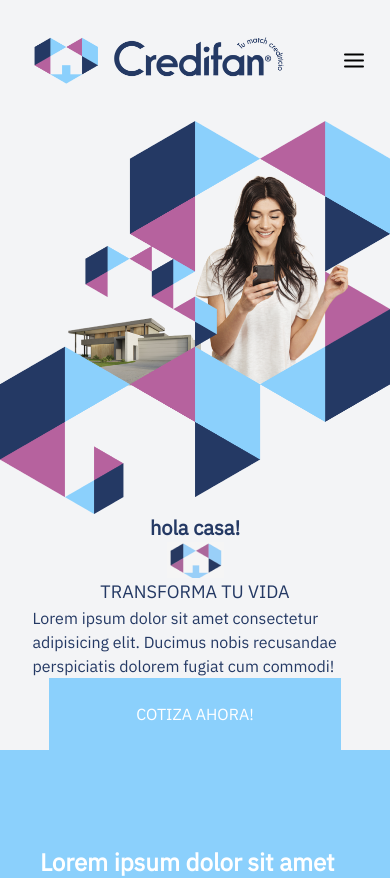
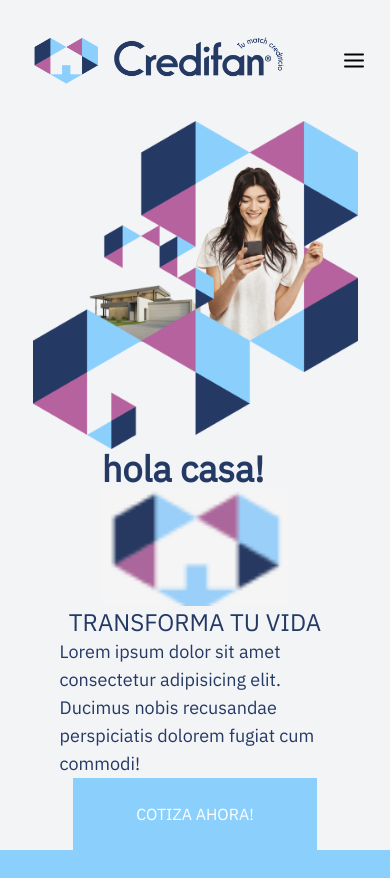
Before and after one commit to DonytXz/credifan, a React (Create React App) app: page / in a window 390 px wide. Shown: the top 878 px of the page. Built offline with nearby package versions, Linux system fonts and the light colour scheme.

Commit message:
[UPDATED] responsive home

```diff
--- a/src/components/Landing/Home.jsx
+++ b/src/components/Landing/Home.jsx
@@ -7,19 +7,28 @@ const Home = () => {
   return (
     <>
       <Header />
-      <div className="flex flex-col lg:flex-row ">
+      <div className="flex flex-col lg:flex-row w-10/12 mx-auto">
         <div>
           <img className="mx-auto" src={Hero} alt="" srcSet="" />
         </div>
         <div className="flex flex-col justify-center">
-          <h1 className="text-center text-xl font-bold text-blue-regular">hola casa!</h1>
-          <img className="mx-auto" src={Logo} alt="" srcSet="" />
-          <span className="text-center uppercase text-lg text-blue-regular">transforma tu vida</span>
-          <p className="w-10/12 mx-auto text-blue-regular">
+          <div className="flex flex-col md:flex-row mx-auto">
+            <h1 className="text-center text-4xl font-bold text-blue-regular mr-6">
+              hola casa!
+            </h1>
+            <img className="" src={Logo} alt="" srcSet="" />
+          </div>
+
+          <span className="text-center uppercase text-2xl text-blue-regular">
+            transforma tu vida
+          </span>
+          <p className="w-10/12 mx-auto text-lg text-blue-regular">
             Lorem ipsum dolor sit amet consectetur adipisicing elit. Ducimus
             nobis recusandae perspiciatis dolorem fugiat cum commodi!
           </p>
-          <button className="w-3/4 mx-auto uppercase p-6 bg-blue-light text-white">cotiza ahora!</button>
+          <button className="w-3/4 mx-auto uppercase p-6 bg-blue-light text-white">
+            cotiza ahora!
+          </button>
         </div>
       </div>
     </>
```
